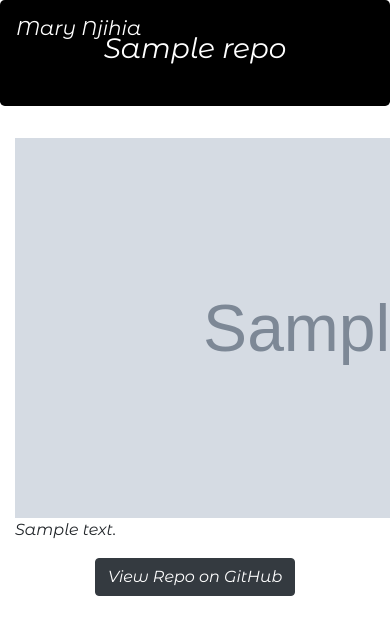
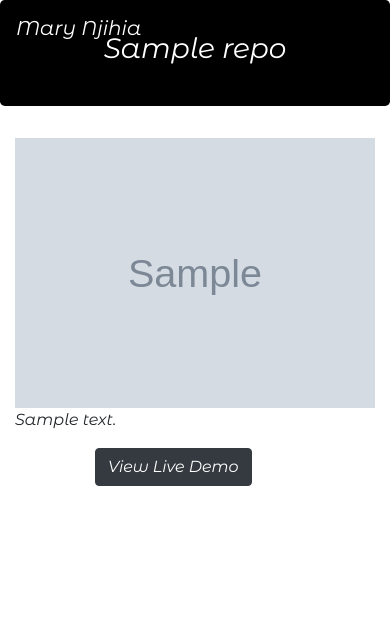
Before and after one commit to Waithera-m/portfolio-site, a Django app: page /1/ in a window 390 px wide; the page is wider, and only the part inside the window is pictured. Shown: the top 635 px of that part. Run offline with Django 3.2, Linux system fonts and the light colour scheme; tables that the repository leaves empty hold one stand-in row (values such as "Sample post"); grey boxes marked "Sample" are stand-in pictures; some libraries are stand-ins or nearby versions.

Commit message:
Add img-fluid class to ensure responsiveness and add new projects

```diff
--- a/projects/templates/all-projects/detail.html
+++ b/projects/templates/all-projects/detail.html
@@ -8,11 +8,11 @@
     <div class="container">
         <div class="row">
             <div class="col-md-8">
-                <img src="{{project.project_image.url}}" class="img-responsive" alt="" height="380" width="600">
+                <img src="{{project.project_image.url}}" class="img-fluid" alt="" height="380" width="550">
             </div>
             <div class="col-md-4">
                 <p>{{project.description}}</p>
-                <a href="{{project.url}}" class="btn btn-dark" target="_blank" style="margin-left: 80px;">View Repo on GitHub</a>
+                <a href="{{project.url}}" class="btn btn-dark" target="_blank" style="margin-left: 80px;">View Live Demo</a>
             </div>
         </div>
     </div>
```
Also changed, not shown: media/projects/2020/0623/Snaplife.png (added), media/projects/2020/0623/rater.png (added).
